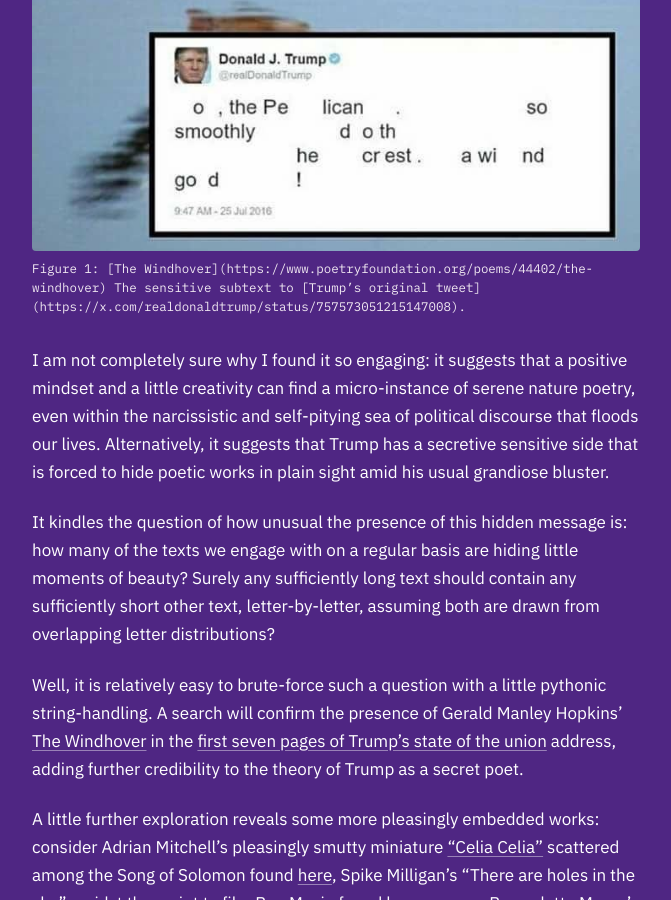
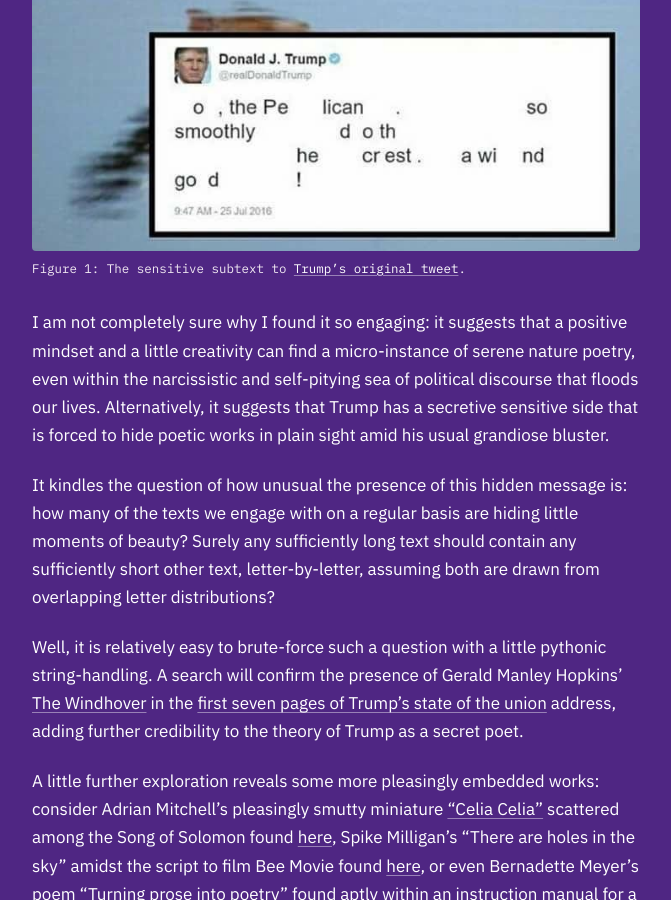
Before and after one commit to OwenThomas/personal-website, a Jekyll site: the page built from _posts/2026-08-20-MTM.md, in a window 1280 px wide and 900 px high, scrolled down 745 px. Shown: the whole window, without its empty margins (304-975 px from the left). Built offline with Jekyll 4.4.1, drawn with Linux system fonts in a browser that asks for light colours; comment, search, counter and statistics services are not loaded.

Commit message:
Fix link formatting in figcaption of MTM post
Updated figcaption to properly format the link to Trump's original tweet.

```diff
--- a/_posts/2026-08-20-MTM.md
+++ b/_posts/2026-08-20-MTM.md
@@ -4,7 +4,7 @@
 
 <figure>
   <img src="/assets/images/2026-08-20-MTM/Pelican.jpg">
-  <figcaption>Figure 1: [The Windhover](https://www.poetryfoundation.org/poems/44402/the-windhover) The sensitive subtext to [Trump’s original tweet](https://x.com/realdonaldtrump/status/757573051215147008).</figcaption>
+  <figcaption>Figure 1: The sensitive subtext to <a href="[https://x.com/realdonaldtrump/status/757573051215147008]">Trump’s original tweet</a>.</figcaption>
 </figure>
 
 I am not completely sure why I found it so engaging: it suggests that a positive mindset and a little creativity can find a micro-instance of serene nature poetry, even within the narcissistic and self-pitying sea of political discourse that floods our lives. Alternatively, it suggests that Trump has a secretive sensitive side that is forced to hide poetic works in plain sight amid his usual grandiose bluster.
```
